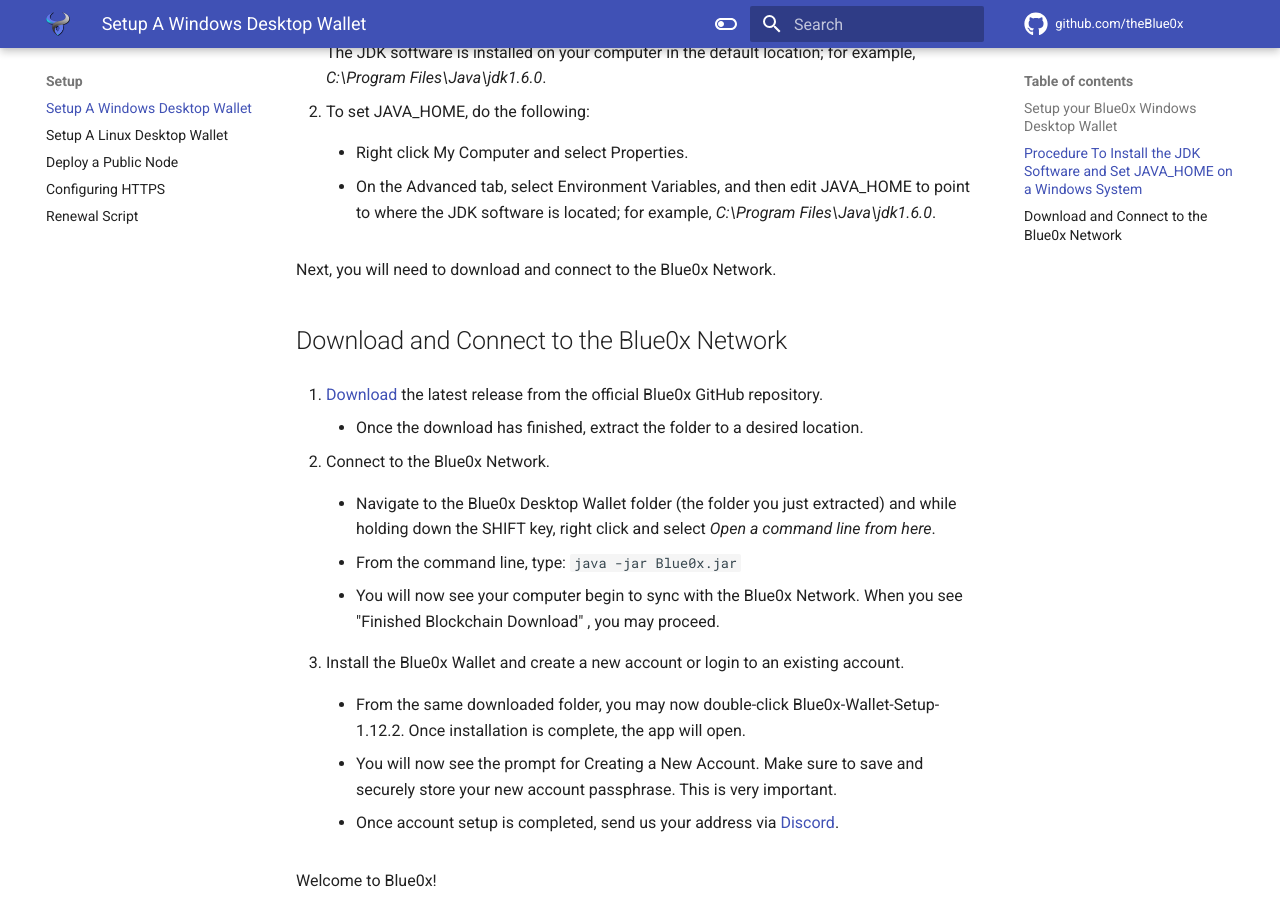
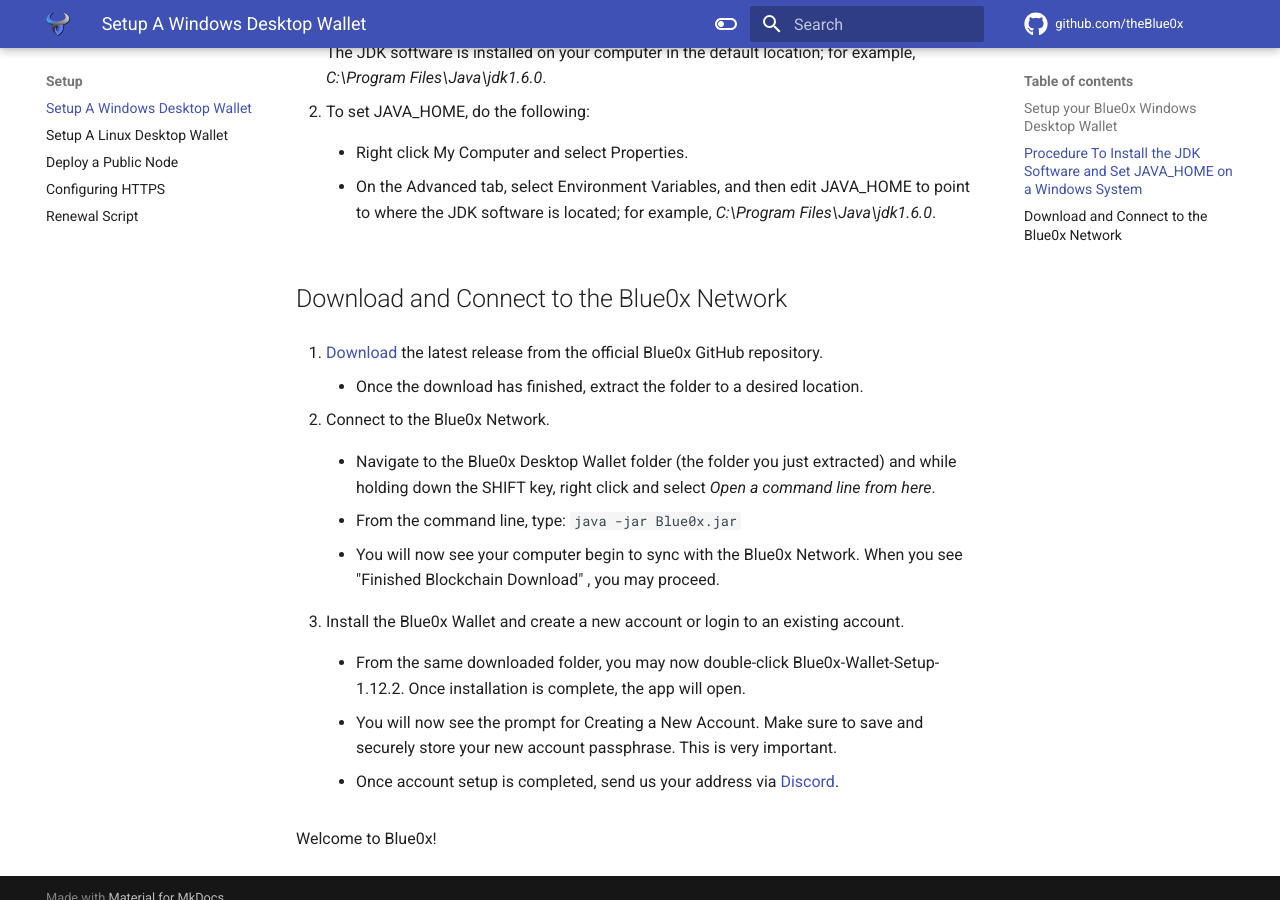
Before and after one commit to theBlue0x/docs, an MkDocs documentation site: the page built from docs/setup/local.md, in a window 1280 px wide and 900 px high, scrolled down 541 px. Built offline with MkDocs 1.6.1 and Material for MkDocs 9.7.7, drawn with Linux system fonts in a browser that asks for light colours.

Commit message:
Update local.md

```diff
--- a/docs/setup/local.md
+++ b/docs/setup/local.md
@@ -17,8 +17,6 @@
     -  Right click My Computer and select Properties.
 
     -  On the Advanced tab, select Environment Variables, and then edit JAVA_HOME to point to where the JDK software is located; for example,  *C:\Program Files\Java\jdk1.6.0*.
-
-Next, you will need to download and connect to the Blue0x Network.
 
 ## Download and Connect to the Blue0x Network
 
```
